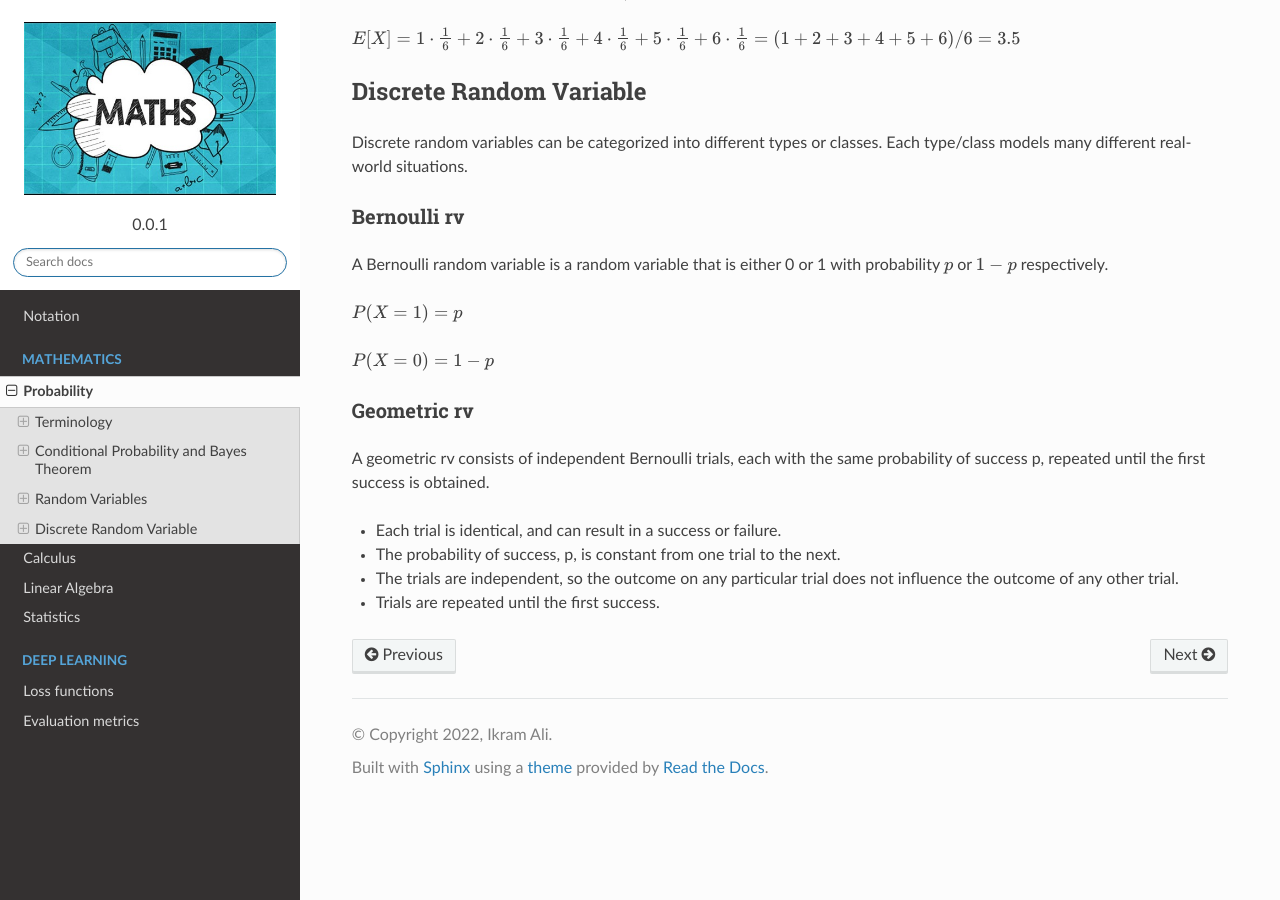
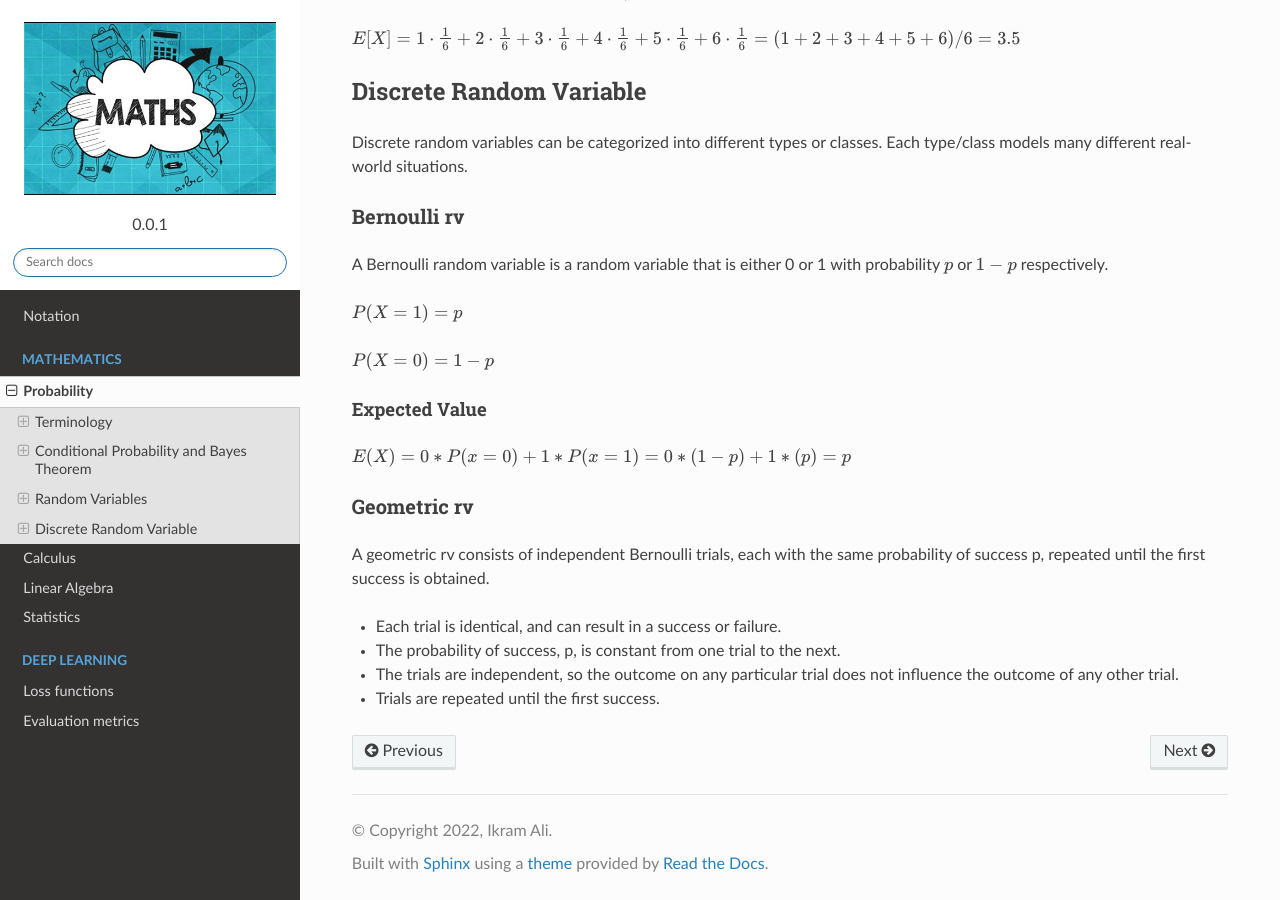
Before and after one commit to akkefa/ml-notes, a Sphinx documentation site: the page built from docs/probability.rst, in a window 1280 px wide and 900 px high, scrolled down 2763 px. Built offline with Sphinx 7.4.7 and the Read the Docs theme 2.0.0, drawn with Linux system fonts in a browser that asks for light colours.

Commit message:
New changes.

```diff
--- a/docs/probability.rst
+++ b/docs/probability.rst
@@ -139,6 +139,10 @@ respectively.
 
 :math:`P(X=0)=1-p`
 
+Expected Value
+^^^^^^^^^^^^^^^
+:math:`E(X)= 0 * P(x=0) + 1 * P(x=1)= 0 * (1-p) + 1 * (p) = p`
+
 Geometric rv
 -------------
 A geometric rv consists of independent Bernoulli trials, each with the same probability of success p, repeated until
```
